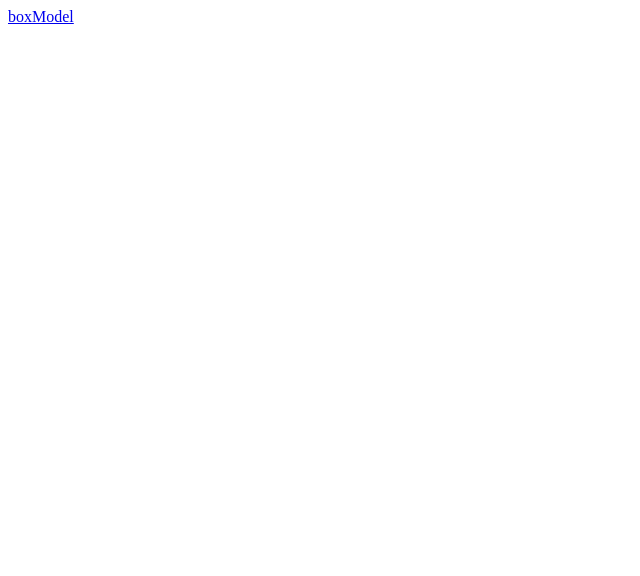
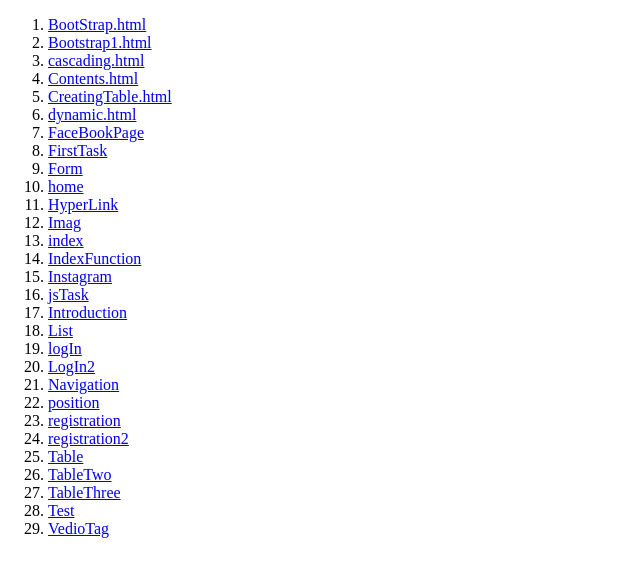
Before and after one commit to pallavis60/Pallavi.github.io, a plain HTML site: page index.html in a window 1280 px wide. Shown: the whole page, without its empty margins (0-640 px from the left). Drawn offline with Linux system fonts and the light colour scheme.

Commit message:
WebTechnology

```diff
--- a/index.html
+++ b/index.html
@@ -6,6 +6,40 @@
     <body>
         <!-- Github page -->
 
-   <a href="BootStrap.html" target="_blank">boxModel</a>
+        <ol start="1">
+
+ <li>  <a href="BootStrap.html" target="_blank">BootStrap.html</a></li>
+ <li>  <a href="Bootstrap1.html" target="_blank">Bootstrap1.html</a></li>
+ <li> <a href="cascading.html" target="_blank">cascading.html</a></li>
+ <li>  <a href="Contents.html" target="_blank">Contents.html</a></li>
+ <li>  <a href="CreatingTable.html" target="_blank">CreatingTable.html</a></li>
+ <li>   <a href="dynamic.html" target="_blank">dynamic.html</a></li>
+ <li>   <a href="FaceBookPage.html" target="_blank">FaceBookPage</a></li>
+ <li>  <a href="FirstTask.html" target="_blank">FirstTask</a></li>
+<li>  <a href="Form.html" target="_blank">Form</a></li>
+ <li>  <a href="home.html" target="_blank">home</a></li>
+<li>  <a href="HyperLink.html" target="_blank">HyperLink</a></li>
+  <li>  <a href="Imag.html" target="_blank">Imag</a></li>
+  <li>  <a href="index.html" target="_blank">index</a></li>
+ <li>  <a href="IndexFunction.html" target="_blank">IndexFunction</a></li>
+     <li>   <a href="Instagram.html" target="_blank">Instagram</a></li>
+     <li>   <a href="jsTask.html" target="_blank">jsTask</a></li>
+  <li>  <a href="Introduction.html" target="_blank">Introduction</a></li>
+    <li>  <a href="List.html" target="_blank">List</a></li>
+      <li>  <a href="logIn.html" target="_blank">logIn</a></li>
+     <li>  <a href="LogIn2.html" target="_blank">LogIn2</a></li>
+    <li>  <a href="Navigation.html" target="_blank">Navigation</a></li>
+      <li>  <a href="position.html" target="_blank">position</a></li>
+      <li>  <a href="registration.html" target="_blank">registration</a></li>
+  <li> <a href="registration2.html" target="_blank">registration2</a></li>
+  <li> <a href="Table.html" target="_blank">Table</a></li>
+  <li> <a href="TableTwo.html" target="_blank">TableTwo</a></li>
+ <li>  <a href="TableThree.html" target="_blank">TableThree</a></li>
+ <li>  <a href="Test.html" target="_blank">Test</a></li>
+  <li><a href="VedioTag.html" target="_blank">VedioTag</a></li>
+
+</ol>
+
+
     </body>
 </html>
```
Also changed, not shown: logIn.html (+3 -3 lines).
